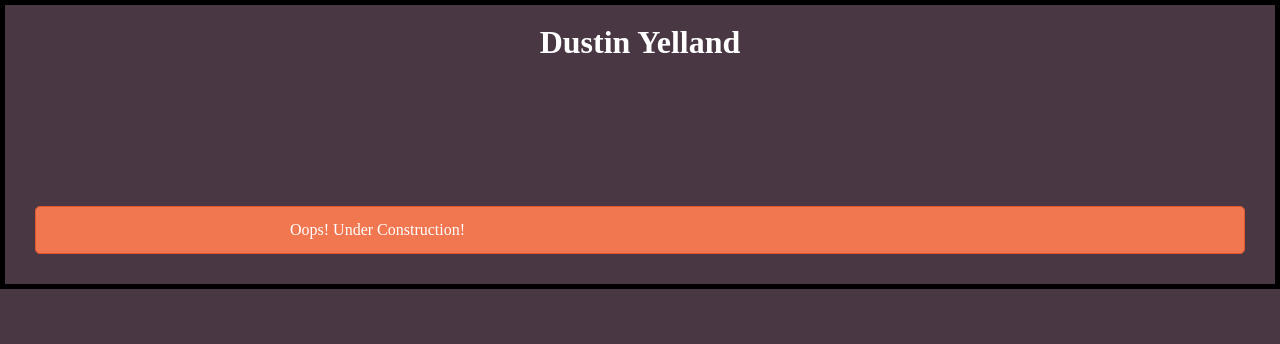
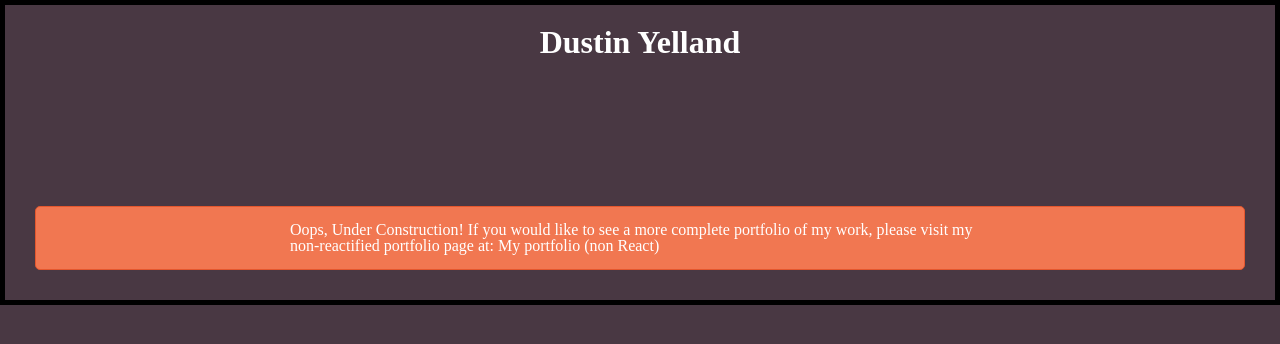
Before and after one commit to dustinyschild/my_portfolio_react, a React app: page / in a window 1280 px wide. Shown: the top 344 px of the page. Built offline with nearby package versions, Linux system fonts and the light colour scheme; the HTML template or start-up script is replaced by a standard one.

Commit message:
added some language and styles

```diff
--- a/src/components/ErrorNotImplemented.js
+++ b/src/components/ErrorNotImplemented.js
@@ -8,7 +8,14 @@ class ErrorNotImplemented extends Component {
 
     return (
       <div className='not-implemented'>
-        Oops! Under Construction!
+        Oops, Under Construction! If you would like to see a more complete portfolio of my work, please visit my non-reactified portfolio page at:
+        {' '}
+        <a
+          className='portfolio-link'
+          href='https://dustin-portfolio.herokuapp.com/'
+        >
+          My portfolio (non React)
+        </a>
       </div>
     );
   }
--- a/src/components/_ErrorNotImplemented.scss
+++ b/src/components/_ErrorNotImplemented.scss
@@ -5,3 +5,11 @@
   padding: 15px 20%;
   margin: 30px;
 }
+
+.portfolio-link {
+  text-decoration: none;
+
+  &:hover {
+    text-decoration: underline;
+  }
+}
```
